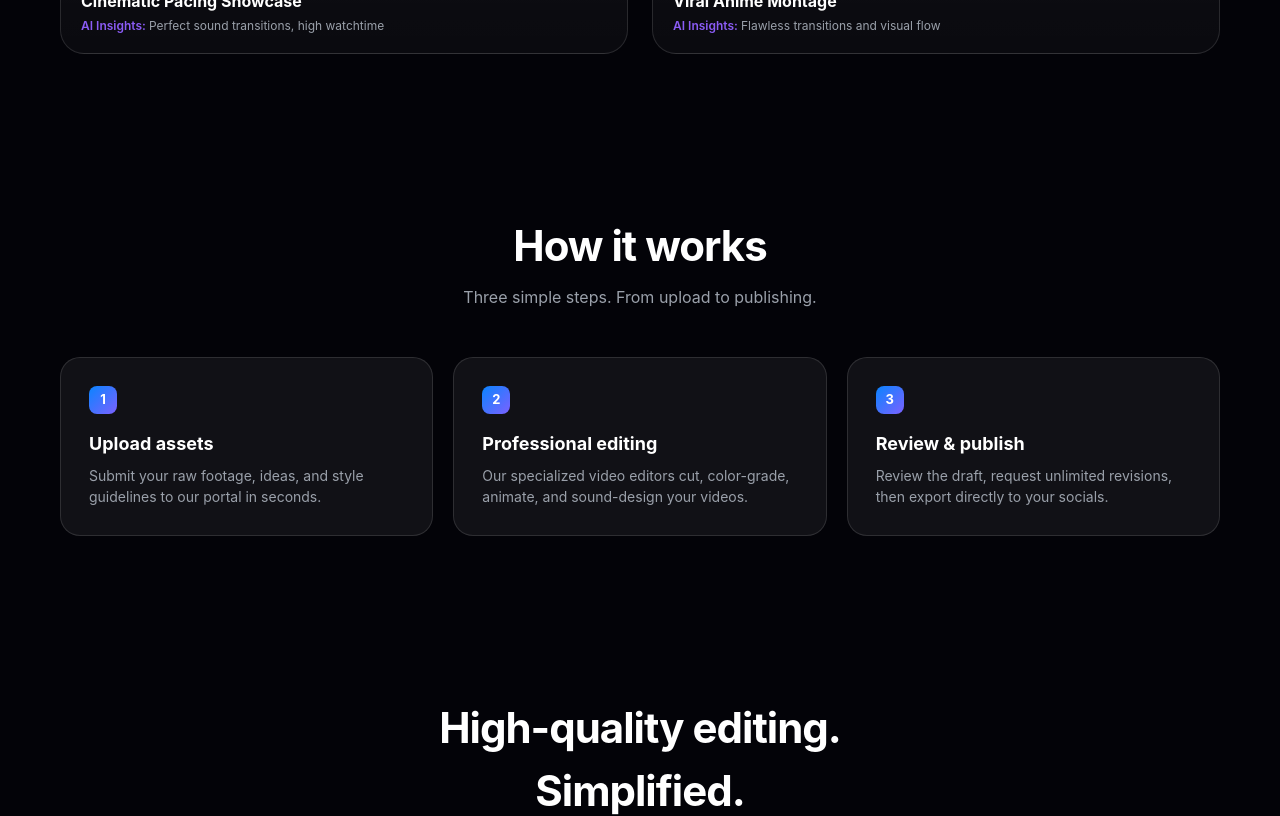
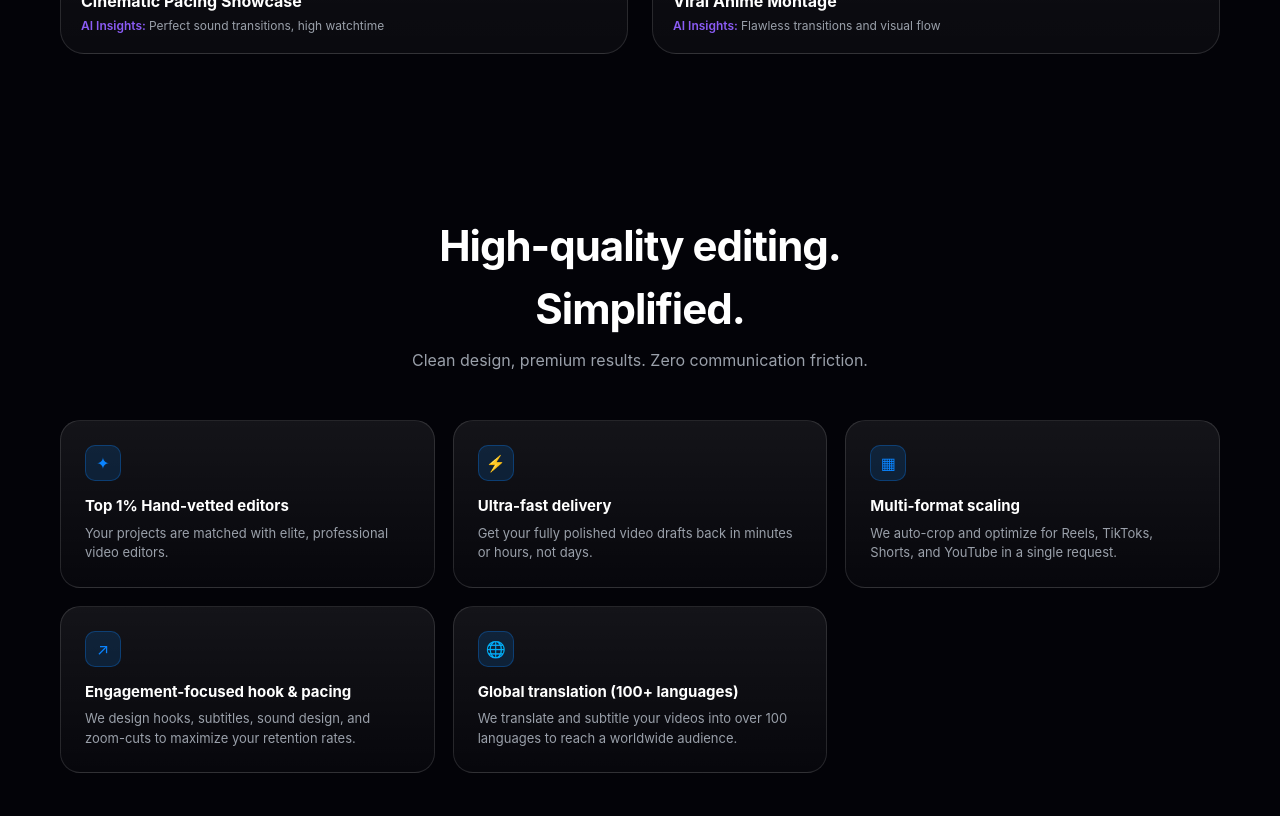
Before and after one commit to Marcuss-ops/InstaeditLogin, a React (Vite) app in the folder web/: page / in a window 1280 px wide. Shown: the part 1640-2456 px from the top of the page. Built offline with nearby package versions, Linux system fonts and the light colour scheme; no server answers.

Commit message:
Remove 'How it works' section (Steps component, dead CSS, unused file)

```diff
--- a/web/src/App.tsx
+++ b/web/src/App.tsx
@@ -1,7 +1,6 @@
 import { BrowserRouter, Routes, Route } from "react-router-dom";
 import { Nav } from "./components/Nav";
 import { Hero } from "./components/Hero";
-import { Steps } from "./components/Steps";
 import { Features } from "./components/Features";
 import { Monetize } from "./components/Monetize";
 import { CTA } from "./components/CTA";
@@ -22,7 +21,6 @@ function LandingPage() {
       <Nav />
       <main>
         <Hero />
-        <Steps />
         <Features />
         <Monetize />
         <CTA />
--- a/web/src/components/Steps.tsx
+++ /dev/null
@@ -1,37 +0,0 @@
-export function Steps() {
-  const items = [
-    {
-      num: 1,
-      title: "Upload assets",
-      desc: "Submit your raw footage, ideas, and style guidelines to our portal in seconds.",
-    },
-    {
-      num: 2,
-      title: "Professional editing",
-      desc: "Our specialized video editors cut, color-grade, animate, and sound-design your videos.",
-    },
-    {
-      num: 3,
-      title: "Review & publish",
-      desc: "Review the draft, request unlimited revisions, then export directly to your socials.",
-    },
-  ];
-
-  return (
-    <section className="section" id="how">
-      <div className="section-head">
-        <h2>How it works</h2>
-        <p>Three simple steps. From upload to publishing.</p>
-      </div>
-      <div className="steps">
-        {items.map((item) => (
-          <div key={item.num} className="step">
-            <div className="step-num">{item.num}</div>
-            <h3 className="text-white font-bold">{item.title}</h3>
-            <p>{item.desc}</p>
-          </div>
-        ))}
-      </div>
-    </section>
-  );
-}
--- a/web/src/index.css
+++ b/web/src/index.css
@@ -338,50 +338,6 @@ nav {
   color: #8b5cf6;
 }
 
-.steps {
-  display: grid;
-  grid-template-columns: repeat(3, 1fr);
-  gap: 20px;
-  margin-top: 40px;
-}
-
-@media(max-width: 900px) {
-  .steps {
-    grid-template-columns: 1fr;
-  }
-}
-
-.step {
-  background: var(--glass);
-  border: 1px solid var(--border);
-  border-radius: 20px;
-  padding: 28px;
-}
-
-.step-num {
-  width: 28px;
-  height: 28px;
-  border-radius: 8px;
-  background: linear-gradient(135deg, var(--blue), var(--violet));
-  display: flex;
-  align-items: center;
-  justify-content: center;
-  font-weight: 700;
-  font-size: 13px;
-  margin-bottom: 16px;
-  color: white;
-}
-
-.step h3 {
-  margin-bottom: 8px;
-  font-size: 18px;
-}
-
-.step p {
-  color: var(--muted);
-  font-size: 14px;
-}
-
 .features {
   display: grid;
   grid-template-columns: repeat(3, 1fr);
```
